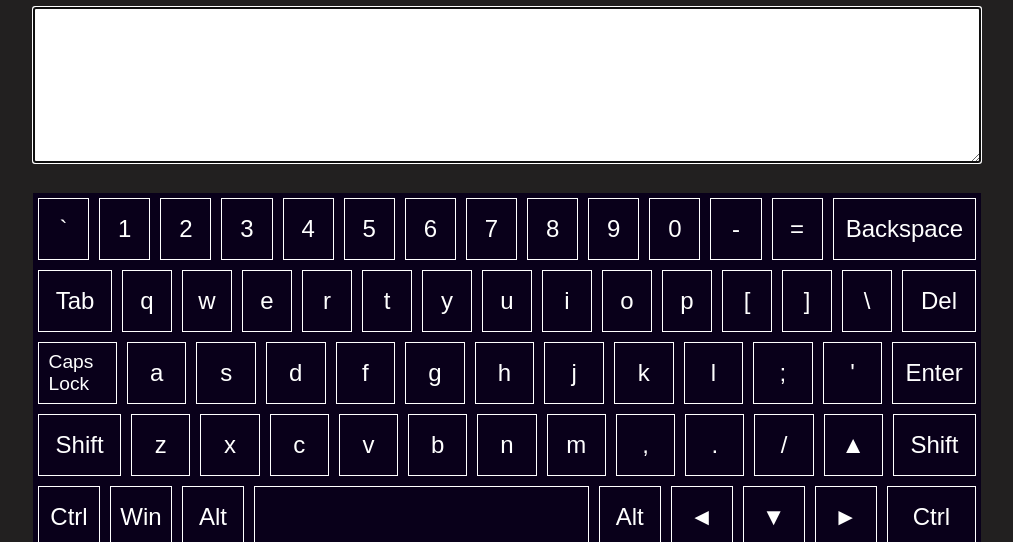
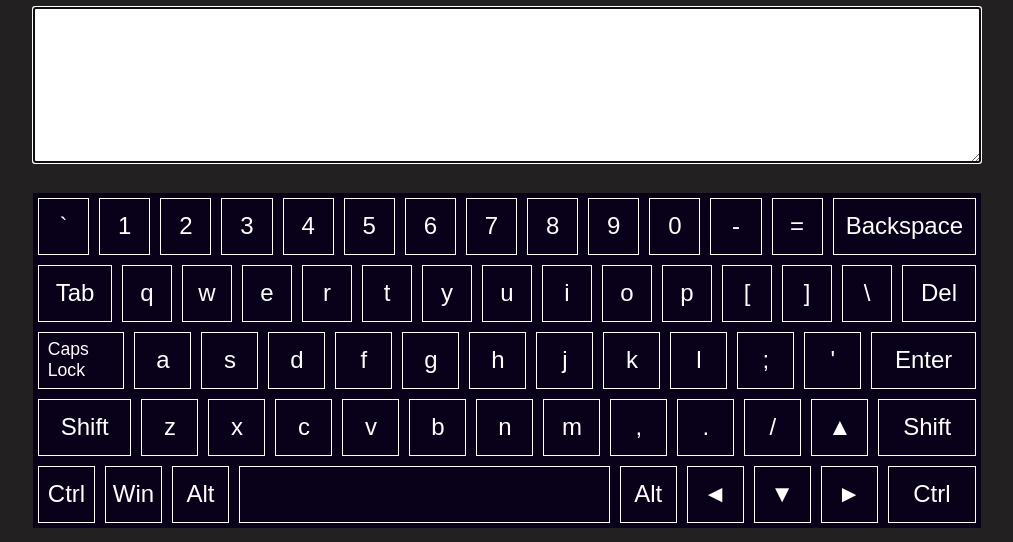
Before and after one commit to 0DiNEC/virtual-keyboard, a website: page index.html in a window 1280 px wide. Shown: the part 81-623 px from the top of the page, without its empty margins (133-1146 px from the left). Drawn offline with Linux system fonts and the light colour scheme.

Commit message:
fix: css style for buttons

```diff
--- a/style.css
+++ b/style.css
@@ -44,8 +44,8 @@
   align-items: center;
   justify-content: center;
 
-  flex-basis: 60px;
-  height: 60px;
+  flex-basis: 55px;
+  height: 55px;
   border: 1px solid white;
   background: #09001a;
   margin: 5px;
@@ -111,7 +111,7 @@
 
 .key-button29  /* caps lock */ {
   flex-grow: 1;
-  font-size: 1.2em;
+  font-size: 1.1em;
 }
 .key-button42  /* shift*/ {
   flex-grow: 1.5;
```
